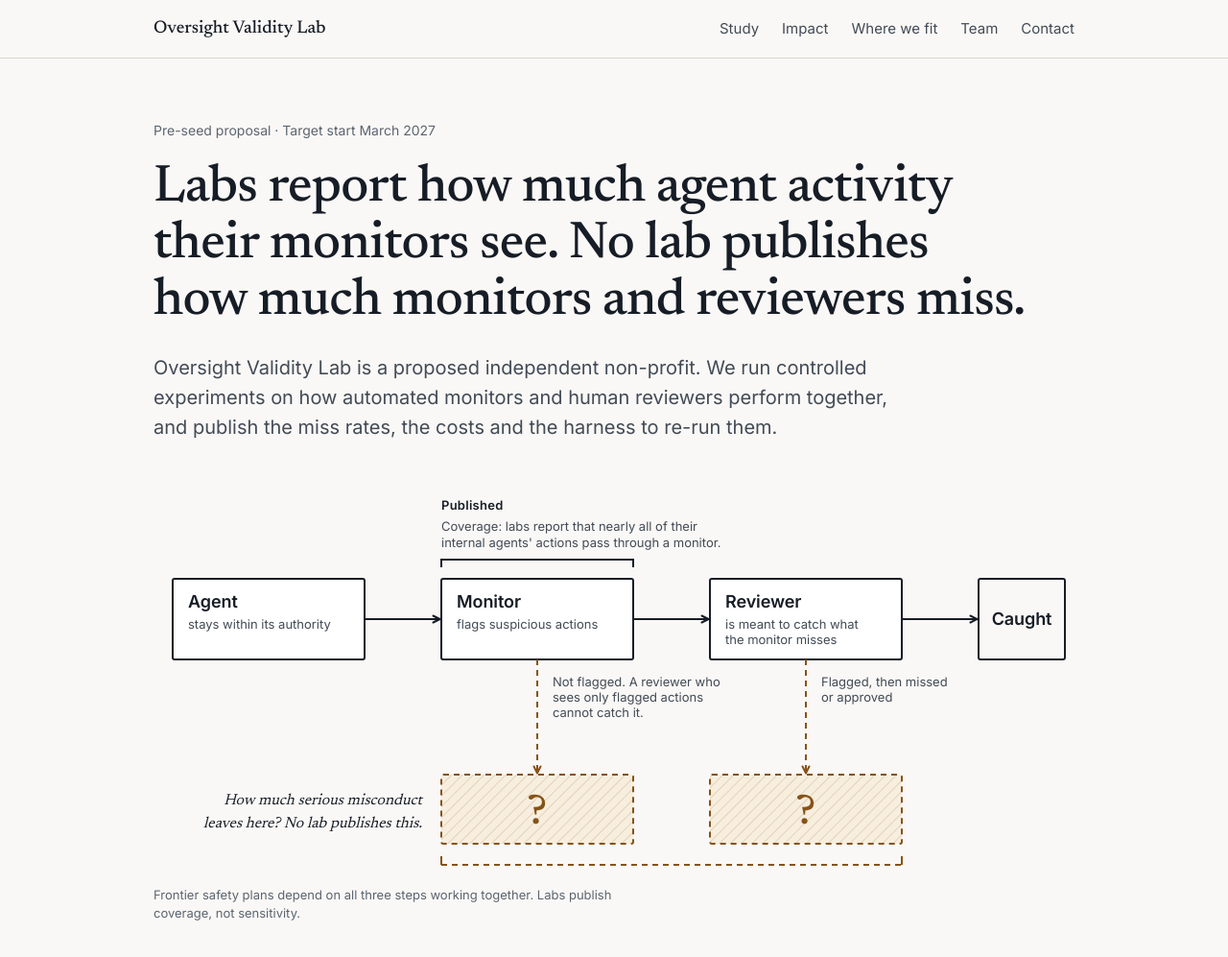
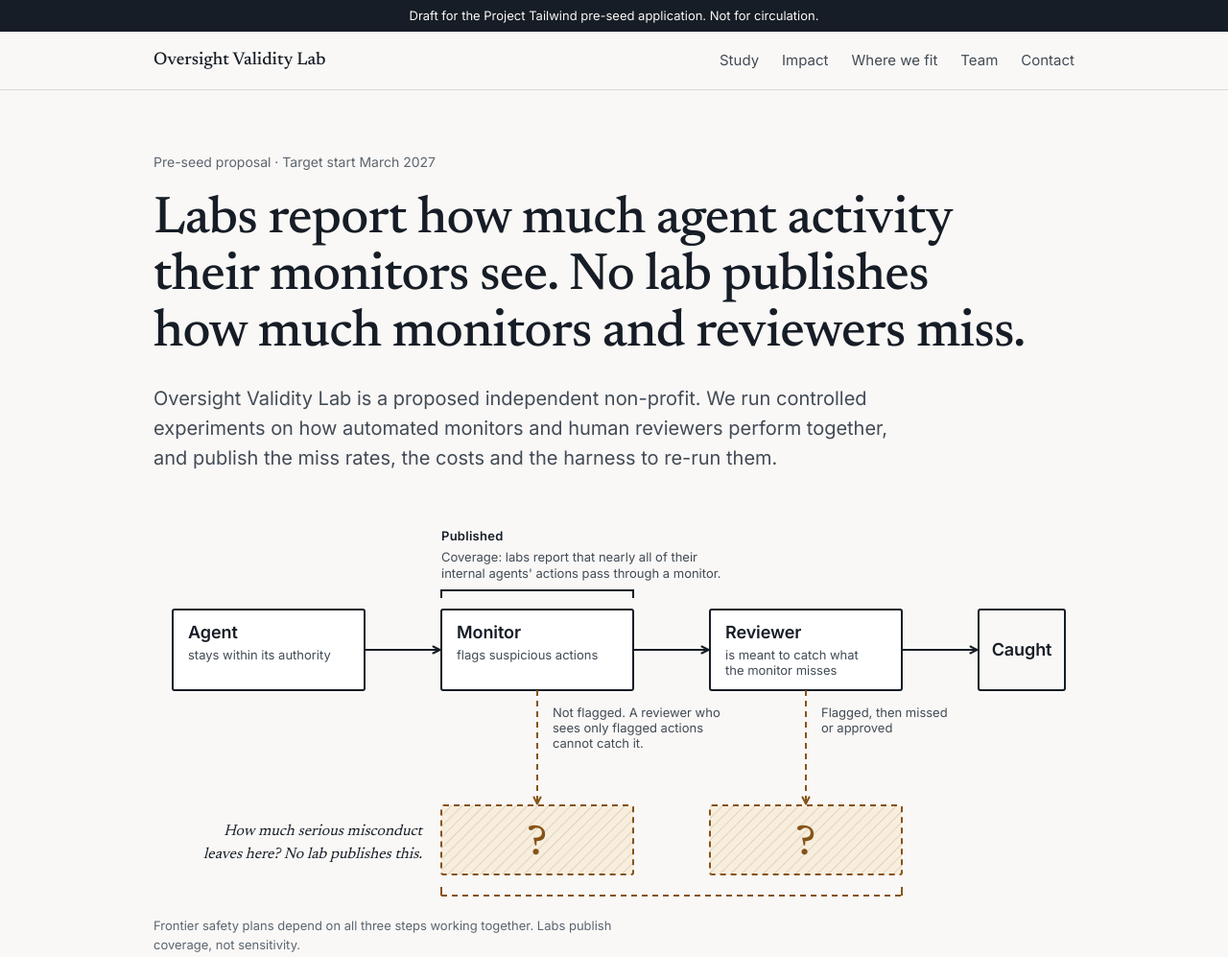
Before and after one commit to cassielu90/oversight-validity-lab.github.io, a plain HTML site: page index.html in a window 1280 px wide. Shown: the top 997 px of the page at 96% size. Drawn offline with Linux system fonts and the light colour scheme.

Commit message:
Mark site as a non-indexed draft
Adds a robots noindex/nofollow meta tag and a slim "Draft for the
Project Tailwind pre-seed application. Not for circulation." bar.
The founding summary is marked confidential and the repository is
public; this keeps the page out of search results while the team and
roles are confirmed. It does not hide the repository itself; making
the repo private is the stronger option.

Revert this commit to remove both.

Co-Authored-By: Claude Opus 5.5 <noreply@anthropic.com>
Claude-Session: https://claude.ai/code/session_012U4QcYKi25dC5YKLMbRGge

```diff
--- a/index.html
+++ b/index.html
@@ -5,6 +5,8 @@
   <meta name="viewport" content="width=device-width, initial-scale=1.0" />
   <title>Oversight Validity Lab</title>
   <meta name="description" content="Oversight Validity Lab is a proposed independent non-profit measuring how automated monitors and human reviewers perform together as frontier AI agents take on more responsibility." />
+  <!-- Confidentiality: keep this draft out of search engines (does not hide the public repo). -->
+  <meta name="robots" content="noindex, nofollow" />
   <link rel="preconnect" href="https://fonts.googleapis.com" />
   <link rel="preconnect" href="https://fonts.gstatic.com" crossorigin />
   <link href="https://fonts.googleapis.com/css2?family=Inter:wght@400;500;600&family=Newsreader:opsz,wght@6..72,400;6..72,500&display=swap" rel="stylesheet" />
@@ -12,6 +14,7 @@
 </head>
 <body>
   <a class="skip-link" href="#main">Skip to content</a>
+  <div class="draft-bar" role="note">Draft for the Project Tailwind pre-seed application. Not for circulation.</div>
 
   <header class="site-header">
     <div class="container">
```
